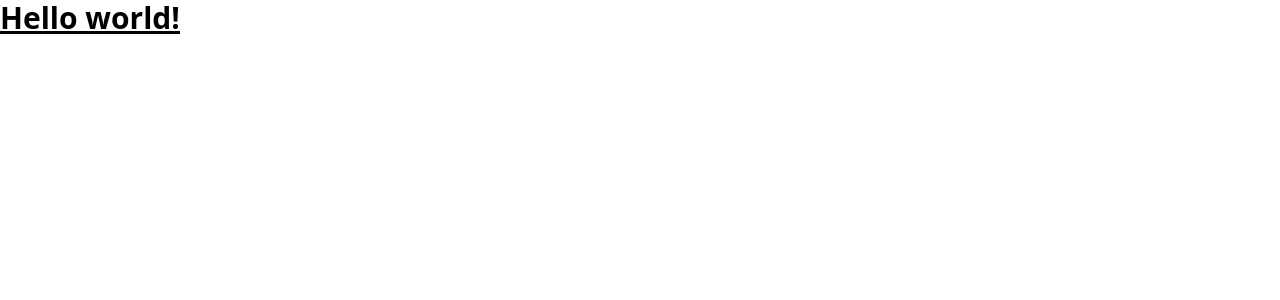
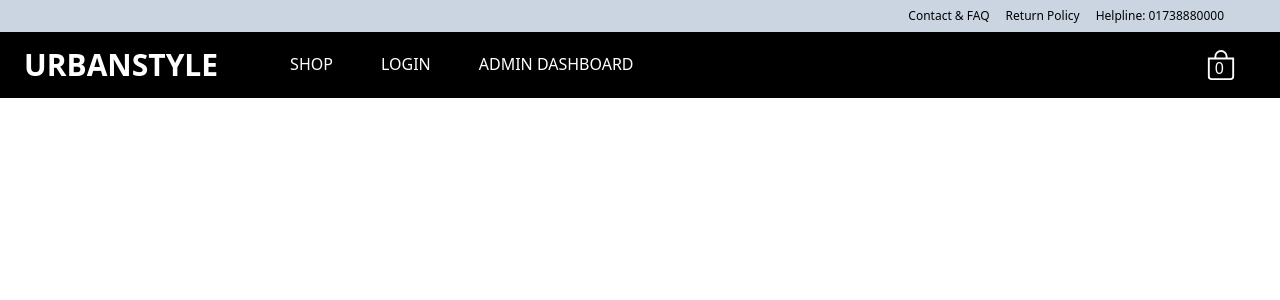
Before and after one commit to Rakib1415/ecommerce-admin-fronted, a React (Vite) app: page / in a window 1280 px wide. Shown: the top 300 px of the page. Built offline with nearby package versions, Linux system fonts and the light colour scheme; the HTML template or start-up script is replaced by a standard one.

Commit message:
feat(header):add header component with responsive
implement top navbar and main navbar styles with tailwind css and add mobile menu hamburger functionality

```diff
--- a/index.html
+++ b/index.html
@@ -3,6 +3,12 @@
   <head>
     <meta charset="UTF-8" />
     <link rel="icon" type="image/svg+xml" href="/crown-clothing.svg" />
+    <link rel="preconnect" href="https://fonts.googleapis.com" />
+    <link rel="preconnect" href="https://fonts.gstatic.com" crossorigin />
+    <link
+      href="https://fonts.googleapis.com/css2?family=Poppins:wght@200;300;400;500;600;700&family=Roboto+Slab:wght@400;500;600;700&display=swap"
+      rel="stylesheet"
+    />
     <meta name="viewport" content="width=device-width, initial-scale=1.0" />
     <title>E-commerce Admin</title>
   </head>
--- a/src/App.jsx
+++ b/src/App.jsx
@@ -1,5 +1,7 @@
+import Header from './components/Header';
+
 function App() {
-  return <h1 className="text-3xl font-bold underline">Hello world!</h1>;
+  return <Header />;
 }
 
 export default App;
--- /dev/null
+++ b/src/components/Header/Navbar.jsx
@@ -0,0 +1,114 @@
+import React, { useState } from 'react';
+
+function Navbar() {
+  const [toggleHamburger, setToggleHamburger] = useState(false);
+  const showNavbar = () => {
+    setToggleHamburger(!toggleHamburger);
+  };
+  const showToggleHamburger = toggleHamburger ? 'block' : 'hidden';
+  return (
+    <nav className="relative bg-black">
+      <div className="container px-6 py-3 mx-auto md:flex">
+        <div className="flex items-center justify-between">
+          <div>
+            <a
+              className="text-2xl font-bold text-white transition-colors duration-300 transform lg:text-3xl"
+              href="/"
+            >
+              URBANSTYLE
+            </a>
+          </div>
+          <div className="flex lg:hidden">
+            <button
+              onClick={showNavbar}
+              type="button"
+              className="text-gray-500 hover:text-gray-600 focus:outline-none focus:text-gray-600"
+              aria-label="toggle menu"
+            >
+              {toggleHamburger ? (
+                <svg
+                  x-show="isOpen"
+                  xmlns="http://www.w3.org/2000/svg"
+                  className="w-6 h-6"
+                  fill="none"
+                  viewBox="0 0 24 24"
+                  stroke="currentColor"
+                  strokeWidth="2"
+                >
+                  <path
+                    strokeLinecap="round"
+                    strokeLinejoin="round"
+                    d="M6 18L18 6M6 6l12 12"
+                  />
+                </svg>
+              ) : (
+                <svg
+                  x-show="!isOpen"
+                  xmlns="http://www.w3.org/2000/svg"
+                  className="w-6 h-6"
+                  fill="none"
+                  viewBox="0 0 24 24"
+                  stroke="currentColor"
+                  strokeWidth="2"
+                >
+                  <path
+                    strokeLinecap="round"
+                    strokeLinejoin="round"
+                    d="M4 8h16M4 16h16"
+                  />
+                </svg>
+              )}
+            </button>
+          </div>
+        </div>
+
+        <div
+          className={`${showToggleHamburger} absolute inset-x-0 z-20 w-full px-6 py-4 transition-all duration-300 ease-in-out bg-black md:mt-0 md:p-0 md:top-0 md:relative md:opacity-100 md:translate-x-0 md:flex md:items-center md:justify-between`}
+        >
+          <div className="flex flex-col px-2 -mx-4 md:flex-row md:mx-10 md:py-0">
+            <a
+              href="/src/home.html"
+              className="py-2 border-b-2 border-transparent text-white hover:text-white transition-colors duration-300 transform hover:border-white sm:mx-6"
+            >
+              SHOP
+            </a>
+            <a
+              href="/src/catalog.html"
+              className="py-2 border-b-2 border-transparent text-white hover:text-white transition-colors duration-300 transform hover:border-white sm:mx-6"
+            >
+              LOGIN
+            </a>
+            <a
+              href="/src/home.html"
+              className="py-2 border-b-2 border-transparent text-white hover:text-white transition-colors duration-300 transform hover:border-white sm:mx-6"
+            >
+              ADMIN DASHBOARD
+            </a>
+          </div>
+
+          <div className="relative mt-4 md:mt-0 flex">
+            <div className="relative px-5 py-1 cursor-pointer">
+              <span className="text-white absolute top-2.5 right-8">0</span>
+              <svg
+                style={{ color: 'white' }}
+                xmlns="http://www.w3.org/2000/svg"
+                width="30"
+                height="30"
+                fill="currentColor"
+                className="bi bi-bag"
+                viewBox="0 0 16 16"
+              >
+                <path
+                  d="M8 1a2.5 2.5 0 0 1 2.5 2.5V4h-5v-.5A2.5 2.5 0 0 1 8 1zm3.5 3v-.5a3.5 3.5 0 1 0-7 0V4H1v10a2 2 0 0 0 2 2h10a2 2 0 0 0 2-2V4h-3.5zM2 5h12v9a1 1 0 0 1-1 1H3a1 1 0 0 1-1-1V5z"
+                  fill="white"
+                />
+              </svg>
+            </div>
+          </div>
+        </div>
+      </div>
+    </nav>
+  );
+}
+
+export default Navbar;
--- /dev/null
+++ b/src/components/Header/TopNavbar.jsx
@@ -0,0 +1,30 @@
+/* eslint-disable jsx-a11y/anchor-is-valid */
+import React from 'react';
+
+function TopNavbar() {
+  return (
+    <div className="h-8 bg-slate-300">
+      <div className="container min-h-screen">
+        <div className="flex px-2 -mx-4 md:mx-10 md:py-0 justify-end font-poppins">
+          <a
+            href="#"
+            className="p-2 text-black text-xs font-light hidden md:block"
+          >
+            Contact & FAQ
+          </a>
+          <a
+            href="#"
+            className="p-2 text-black text-xs font-light hidden md:block"
+          >
+            Return Policy
+          </a>
+          <a href="#" className="p-2 text-black text-xs font-medium">
+            Helpline: 01738880000
+          </a>
+        </div>
+      </div>
+    </div>
+  );
+}
+
+export default TopNavbar;
--- /dev/null
+++ b/src/components/Header/index.jsx
@@ -0,0 +1,14 @@
+import React from 'react';
+import Navbar from './Navbar';
+import TopNavbar from './TopNavbar';
+
+function Header() {
+  return (
+    <>
+      <TopNavbar />
+      <Navbar />
+    </>
+  );
+}
+
+export default Header;
```
Also changed, not shown: .eslintrc.cjs.
